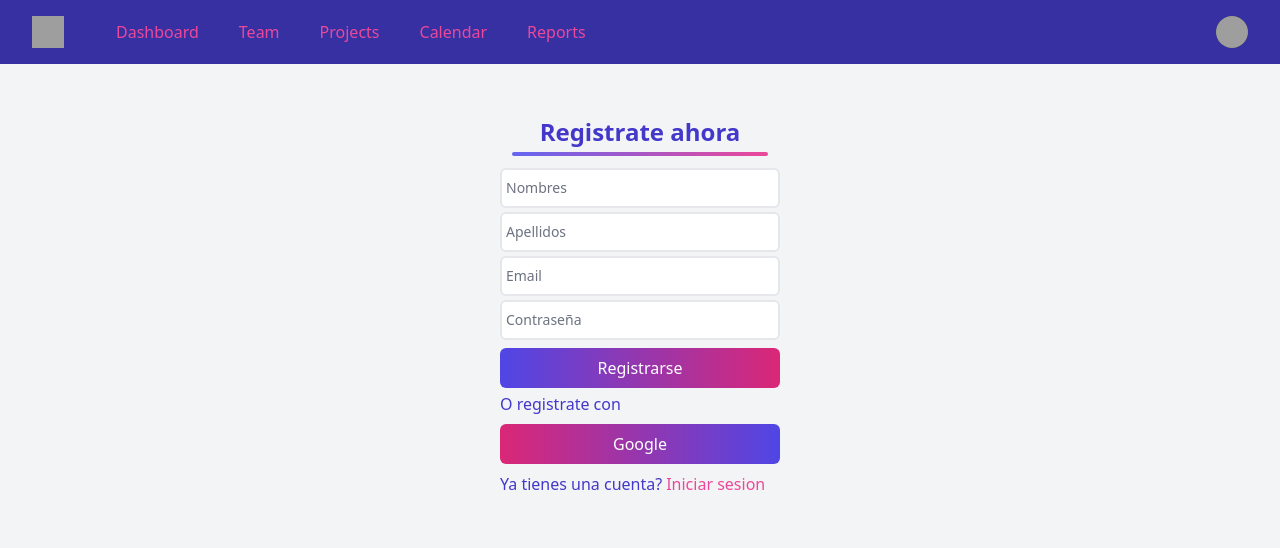
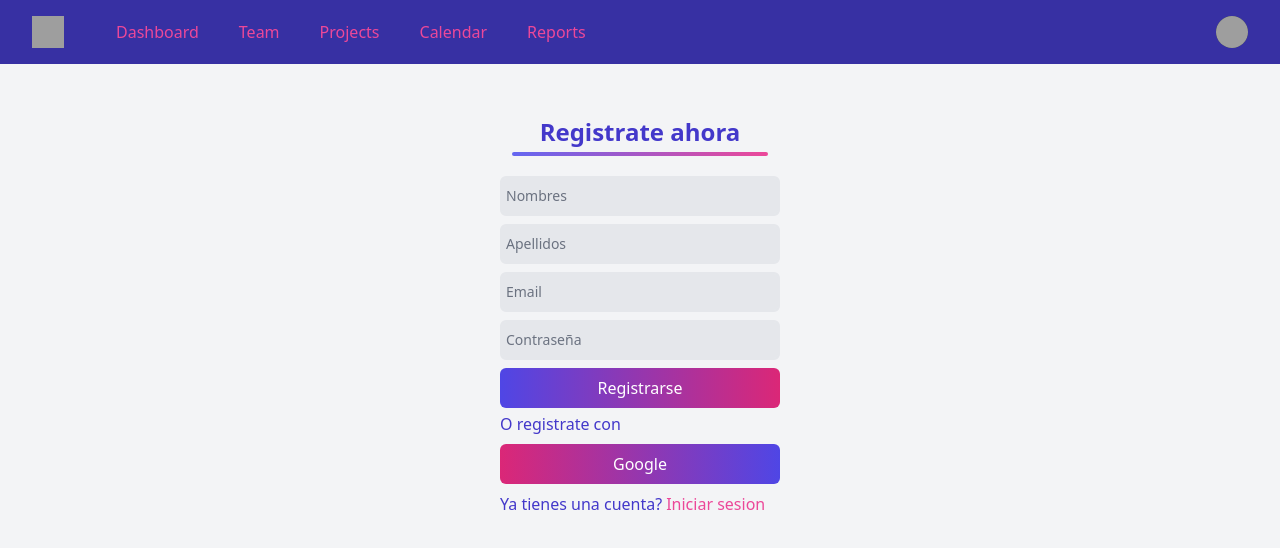
Before and after one commit to CristianMacha/f-marketplace, an Angular app: page /register in a window 1280 px wide. Shown: the top 548 px of the page. Built offline with nearby package versions, Linux system fonts and the light colour scheme; grey boxes are pictures that could not be loaded.

Commit message:
authentication services

```diff
--- /dev/null
+++ b/src/app/core/authentication/authentication.service.ts
@@ -0,0 +1,21 @@
+import { HttpClient } from '@angular/common/http';
+import { Injectable } from '@angular/core';
+
+import { environment } from '../../../environments/environment';
+
+@Injectable({
+  providedIn: 'root',
+})
+export class AuthenticationService {
+  private uri: string;
+  constructor(private http: HttpClient) {
+    this.uri = `${environment.url}auth`;
+  }
+
+  signin() {
+    return this.http.post(`${this.uri}/signin`, {
+      email: 'cristian@gmail.com',
+      password: '123',
+    });
+  }
+}
--- a/src/app/core/core.module.ts
+++ b/src/app/core/core.module.ts
@@ -2,10 +2,11 @@ import { NgModule } from '@angular/core';
 import { CommonModule } from '@angular/common';
 import { HeaderComponent } from './header/header.component';
 import { RouterModule } from '@angular/router';
+import { HttpClientModule } from '@angular/common/http';
 
 @NgModule({
   declarations: [HeaderComponent],
-  imports: [CommonModule, RouterModule],
+  imports: [CommonModule, RouterModule, HttpClientModule],
   exports: [HeaderComponent],
 })
 export class CoreModule {}
--- /dev/null
+++ b/src/app/core/models/person.model.ts
@@ -0,0 +1,3 @@
+export class Person {
+  constructor(public id: number) {}
+}
--- a/src/app/modules/auth/pages/login/login.component.html
+++ b/src/app/modules/auth/pages/login/login.component.html
@@ -8,10 +8,10 @@
     <form>
         <div>
             <input type="email"
-                class="focus:border-indigo-500 focus:outline-none w-full text-sm text-black placeholder-gray-500 border-2 border-gray-200 rounded-md py-2 px-1"
+                class="focus:border-indigo-500 focus:outline-none w-full text-sm text-black placeholder-gray-500 border-2 border-gray-200 bg-gray-200 rounded-md py-2 px-1 mt-2"
                 placeholder="Email">
             <input type="password"
-                class="focus:border-indigo-500 focus:outline-none w-full text-sm text-black placeholder-gray-500 border-2 border-gray-200 rounded-md py-2 px-1 mt-1"
+                class="focus:border-indigo-500 focus:outline-none w-full text-sm text-black placeholder-gray-500 border-2 border-gray-200 bg-gray-200 rounded-md py-2 px-1 mt-2"
                 placeholder="Contraseña">
             <button
                 class="bg-gradient-to-r from-indigo-600 to-pink-600 rounded-md p-2 text-white w-full mt-2">Ingresar</button>
@@ -27,7 +27,7 @@
             <p class="text-indigo-700 dark:text-pink-500">No tienes una cuenta?</p>
         </div>
         <div>
-            <p class="text-pink-500 dark:text-white cursor-pointer ml-1"> Registrate gratis</p>
+            <a [routerLink]="['/register']"  class="text-pink-500 dark:text-white cursor-pointer ml-1"> Registrate gratis</a>
         </div>
     </div>
 </div>
--- a/src/app/modules/auth/pages/login/login.component.ts
+++ b/src/app/modules/auth/pages/login/login.component.ts
@@ -1,15 +1,19 @@
 import { Component, OnInit } from '@angular/core';
+import { AuthenticationService } from '../../../../core/authentication/authentication.service';
 
 @Component({
   selector: 'app-login',
   templateUrl: './login.component.html',
-  styleUrls: ['./login.component.scss']
+  styleUrls: ['./login.component.scss'],
 })
 export class LoginComponent implements OnInit {
-
-  constructor() { }
+  constructor(private authServices: AuthenticationService) {}
 
   ngOnInit(): void {
+    this.signin();
   }
 
+  signin() {
+    this.authServices.signin().subscribe((data) => console.log(data));
+  }
 }
--- a/src/app/modules/auth/pages/register/register.component.html
+++ b/src/app/modules/auth/pages/register/register.component.html
@@ -8,16 +8,16 @@
     <form>
         <div>
             <input type="text"
-                class="focus:border-indigo-500 focus:outline-none w-full text-sm text-black placeholder-gray-500 border-2 border-gray-200 rounded-md py-2 px-1"
+                class="focus:border-indigo-500 focus:outline-none w-full text-sm text-black placeholder-gray-500 border-2 border-gray-200 bg-gray-200 rounded-md py-2 px-1 mt-2"
                 placeholder="Nombres">
             <input type="text"
-                class="focus:border-indigo-500 focus:outline-none w-full text-sm text-black placeholder-gray-500 border-2 border-gray-200 rounded-md py-2 px-1 mt-1"
+                class="focus:border-indigo-500 focus:outline-none w-full text-sm text-black placeholder-gray-500 border-2 border-gray-200 bg-gray-200 rounded-md py-2 px-1 mt-2"
                 placeholder="Apellidos">
             <input type="email"
-                class="focus:border-indigo-500 focus:outline-none w-full text-sm text-black placeholder-gray-500 border-2 border-gray-200 rounded-md py-2 px-1 mt-1"
+                class="focus:border-indigo-500 focus:outline-none w-full text-sm text-black placeholder-gray-500 border-2 border-gray-200 bg-gray-200 rounded-md py-2 px-1 mt-2"
                 placeholder="Email">
             <input type="password"
-                class="focus:border-indigo-500 focus:outline-none w-full text-sm text-black placeholder-gray-500 border-2 border-gray-200 rounded-md py-2 px-1 mt-1"
+                class="focus:border-indigo-500 focus:outline-none w-full text-sm text-black placeholder-gray-500 border-2 border-gray-200 bg-gray-200 rounded-md py-2 px-1 mt-2"
                 placeholder="Contraseña">
             <button
                 class="bg-gradient-to-r from-indigo-600 to-pink-600 rounded-md p-2 text-white w-full mt-2">Registrarse</button>
@@ -33,7 +33,7 @@
             <p class="text-indigo-700 dark:text-pink-500">Ya tienes una cuenta?</p>
         </div>
         <div>
-            <p class="text-pink-500 dark:text-white cursor-pointer ml-1"> Iniciar sesion</p>
+            <a [routerLink]="['/login']" class="text-pink-500 dark:text-white cursor-pointer ml-1"> Iniciar sesion</a>
         </div>
     </div>
 </div>
--- a/src/environments/environment.ts
+++ b/src/environments/environment.ts
@@ -3,7 +3,8 @@
 // The list of file replacements can be found in `angular.json`.
 
 export const environment = {
-  production: false
+  production: false,
+  url: 'https://lleveperu.herokuapp.com/v1/'
 };
 
 /*
--- a/src/index.html
+++ b/src/index.html
@@ -7,7 +7,7 @@
   <meta name="viewport" content="width=device-width, initial-scale=1">
   <link rel="icon" type="image/x-icon" href="favicon.ico">
 </head>
-<body class="bg-gray-100 dark:bg-gray-700">
+<body class="bg-gray-100 dark:bg-gray-800">
   <app-root></app-root>
 </body>
 </html>
```
Also changed, not shown: src/app/modules/auth/auth.module.ts (+5 -2 lines), 1 other file (tests, documents, lock files or other folders).
